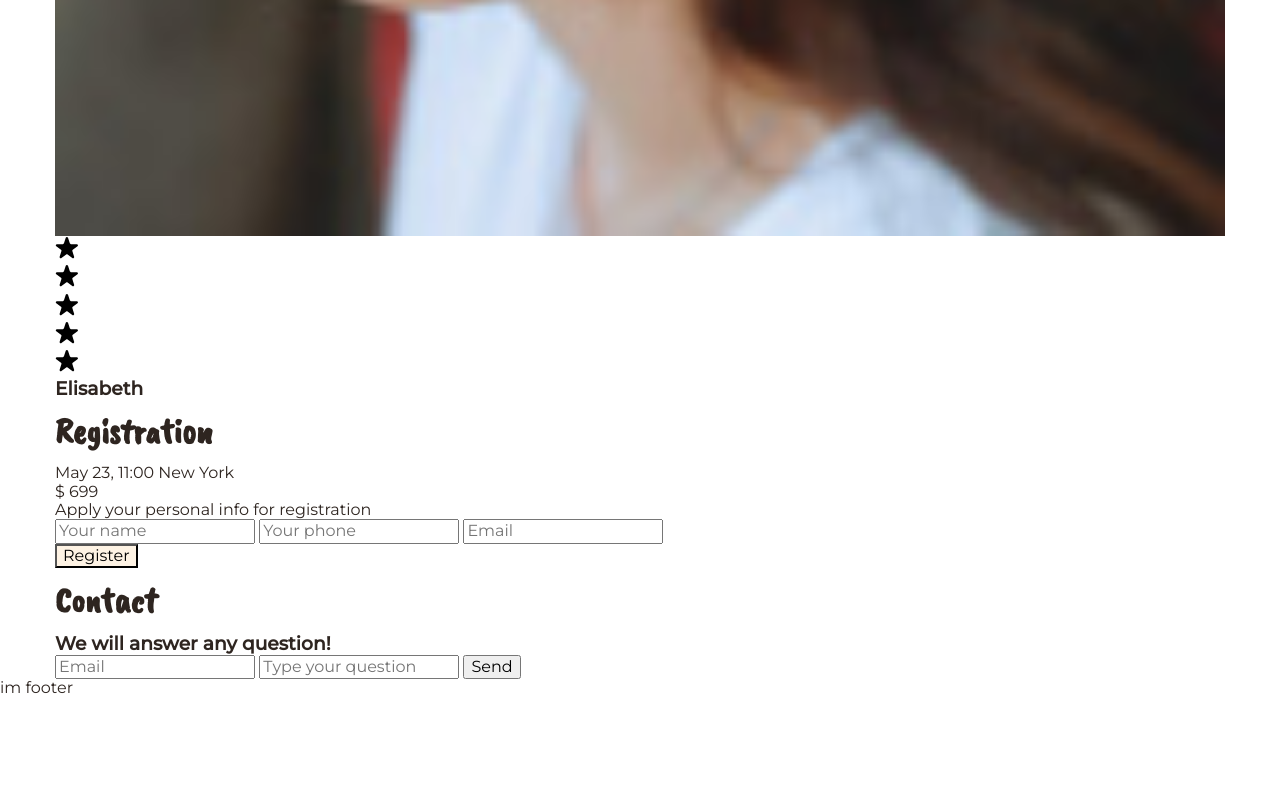
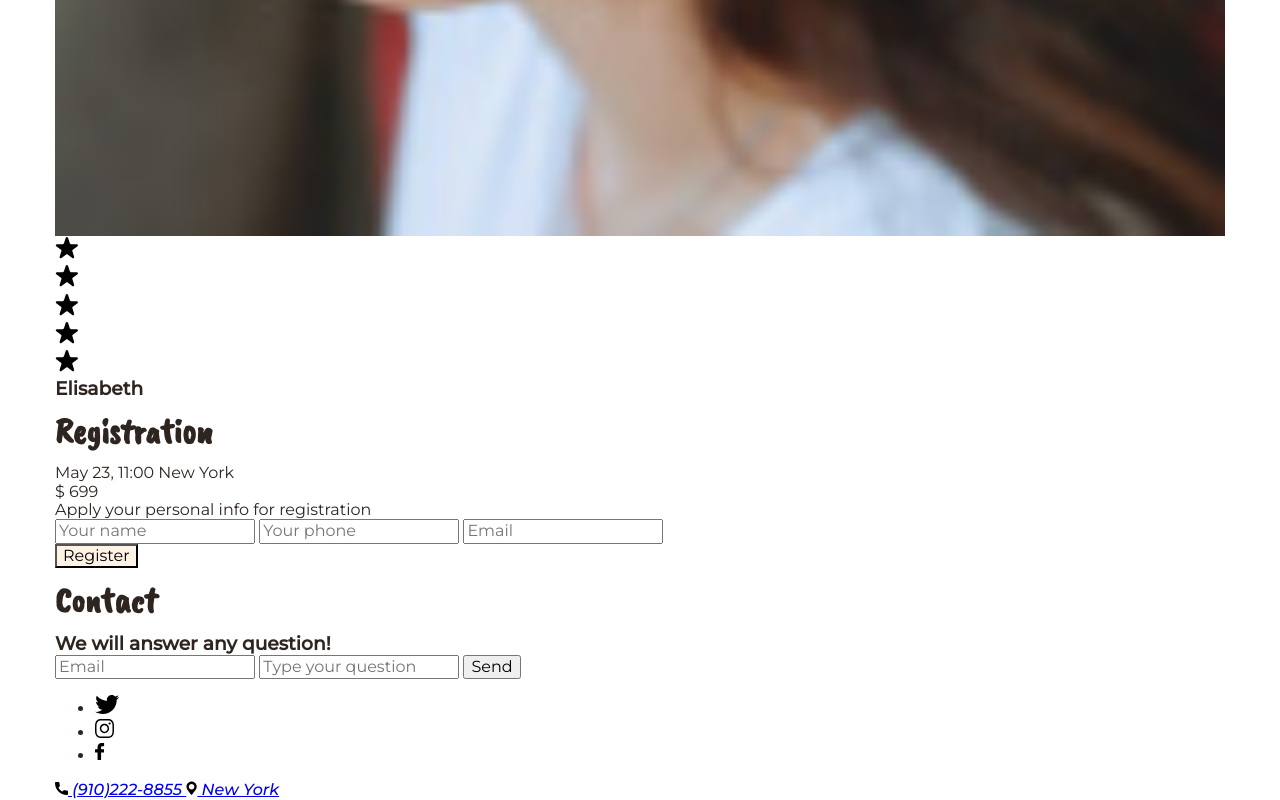
Before and after one commit to fessenko-tr/Donut-project, a website built with Parcel: page src/index.html in a window 1280 px wide. Shown: the part 4124-4924 px from the top of the page. Before the commit the page ends 4822 px from the top, so only its background shows below. Built offline with nearby package versions, Linux system fonts and the light colour scheme.

Commit message:
добавляет разметку футера

```diff
--- a/src/partials/footer.html
+++ b/src/partials/footer.html
@@ -1 +1,42 @@
-<p>im footer</p>
+<footer class="footer">
+  <div class="container">
+    <ul class="social-list">
+      <li class="social-list-item">
+        <a href="#">
+          <svg width="24" height="19">
+            <use href="./images/sprite.svg#twitter"></use>
+          </svg>
+        </a>
+      </li>
+      <li class="social-list-item">
+        <a href="#">
+          <svg width="19" height="19">
+            <use href="./images/sprite.svg#instagram"></use>
+          </svg>
+        </a>
+      </li>
+      <li class="social-list-item">
+        <a href="#">
+          <svg width="10" height="19">
+            <use href="./images/sprite.svg#facebook"></use>
+          </svg>
+        </a>
+      </li>
+    </ul>
+    <address class="footer-address">
+      <a href="callto:9102228855" class="footer-address-phone">
+        <svg class="footer-address-phone-icon icon" width="13" height="13">
+          <use href="./images/sprite.svg#phone"></use>
+        </svg>
+        (910)222-8855
+      </a>
+      <a href="callto:" class="footer-address-phone">
+        <svg class="footer-address-location-icon icon" width="11" height="14">
+          <use href="./images/sprite.svg#location"></use>
+        </svg>
+        New York
+      </a>
+      <a href="" class="footer-address-location"></a>
+    </address>
+  </div>
+</footer>
```
